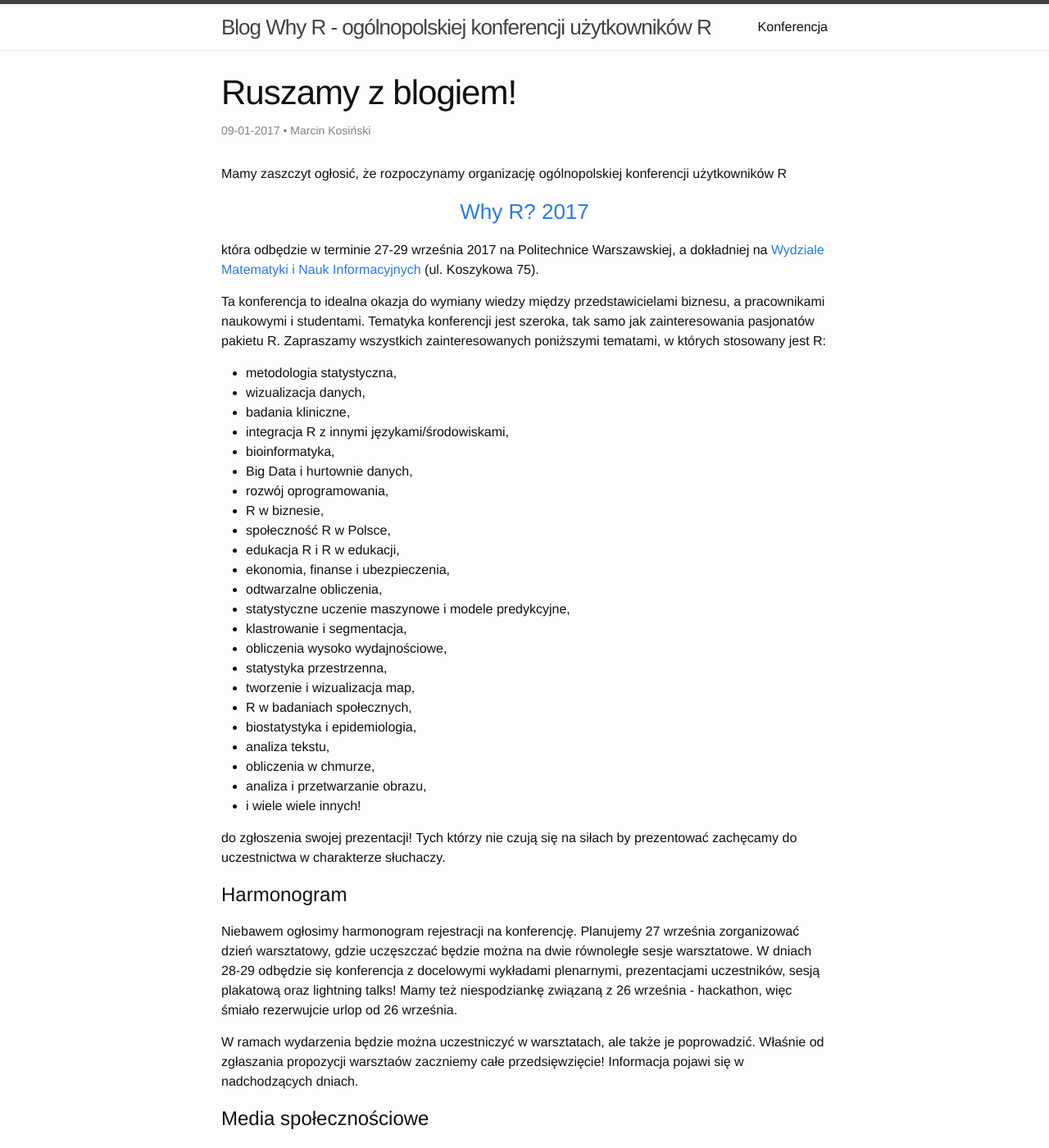
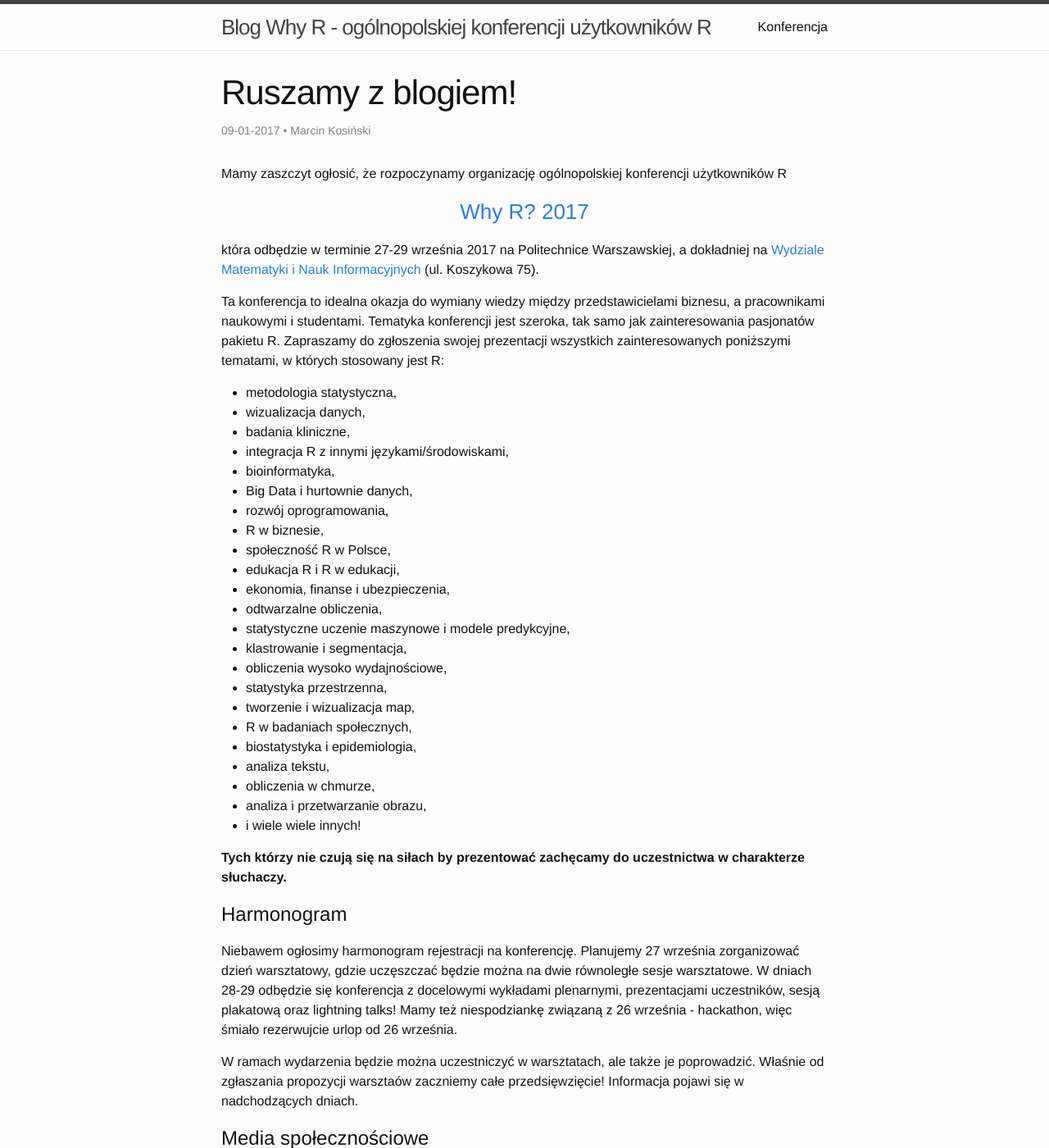
Before and after one commit to WhyR2017/blog, a Jekyll site: the page built from _posts/2017-01-09-Ruszamy.markdown, in a window 1280 px wide and 1400 px high. Shown: the whole window at 82% size. Built offline with Jekyll 4.4.1, drawn with Linux system fonts in a browser that asks for light colours; some of the changed lines change nothing that is shown.

Commit message:
refactor:

```diff
--- a/_posts/2017-01-09-Ruszamy.markdown
+++ b/_posts/2017-01-09-Ruszamy.markdown
@@ -12,7 +12,7 @@
 
 która odbędzie w terminie 27-29 września 2017 na Politechnice Warszawskiej, a dokładniej na [Wydziale Matematyki i Nauk Informacyjnych](https://www.google.pl/maps/place/Wydzia%C5%82+Matematyki+i+Nauk+Informacyjnych/@52.2221573,21.0049421,17z/data=!3m1!4b1!4m5!3m4!1s0x471eccec70946a39:0x69dbb30f57ca9d3a!8m2!3d52.2221573!4d21.0071308) (ul. Koszykowa 75).
 
-Ta konferencja to idealna okazja do wymiany wiedzy między przedstawicielami biznesu, a pracownikami naukowymi i studentami. Tematyka konferencji jest szeroka, tak samo jak zainteresowania pasjonatów pakietu R. Zapraszamy wszystkich zainteresowanych poniższymi tematami, w których stosowany jest R:
+Ta konferencja to idealna okazja do wymiany wiedzy między przedstawicielami biznesu, a pracownikami naukowymi i studentami. Tematyka konferencji jest szeroka, tak samo jak zainteresowania pasjonatów pakietu R. Zapraszamy do zgłoszenia swojej prezentacji wszystkich zainteresowanych poniższymi tematami, w których stosowany jest R:
 
 - metodologia statystyczna,
 - wizualizacja danych,
@@ -38,7 +38,7 @@
 - analiza i przetwarzanie obrazu,
 - i wiele wiele innych!
 
-do zgłoszenia swojej prezentacji! Tych którzy nie czują się na siłach by prezentować zachęcamy do uczestnictwa w charakterze słuchaczy.
+**Tych którzy nie czują się na siłach by prezentować zachęcamy do uczestnictwa w charakterze słuchaczy.**
 
 # Harmonogram
 
```
